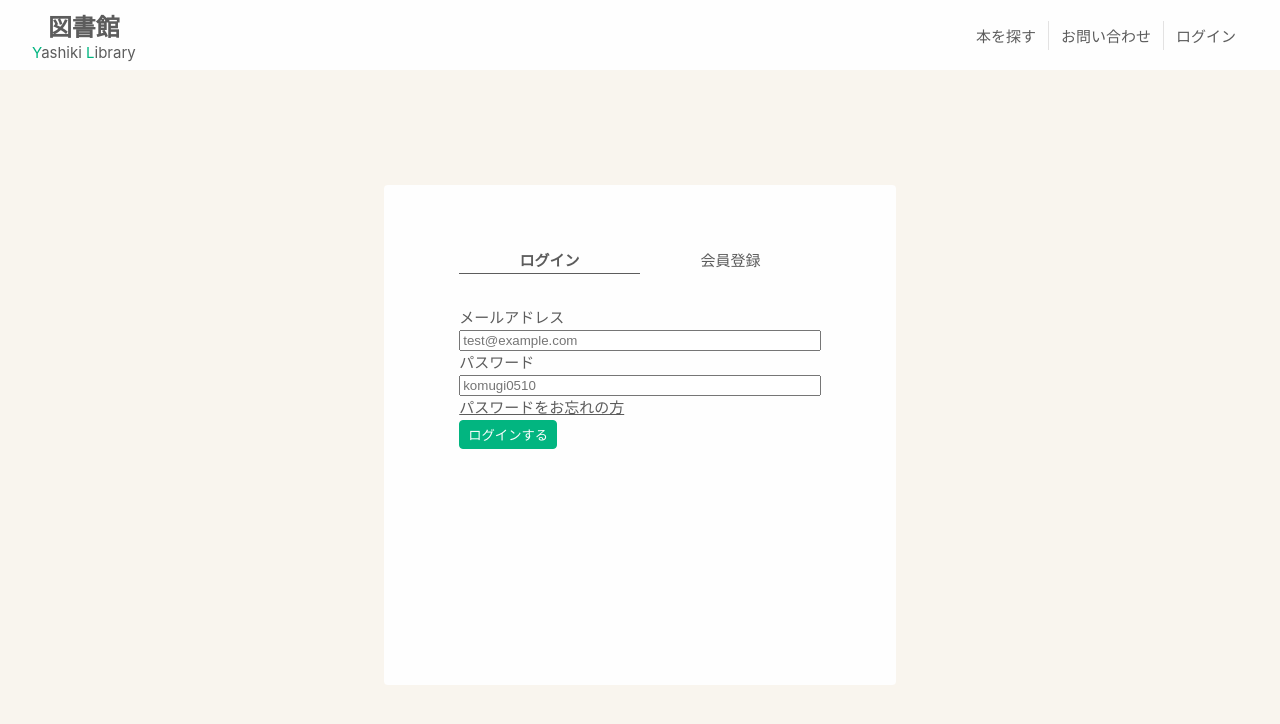
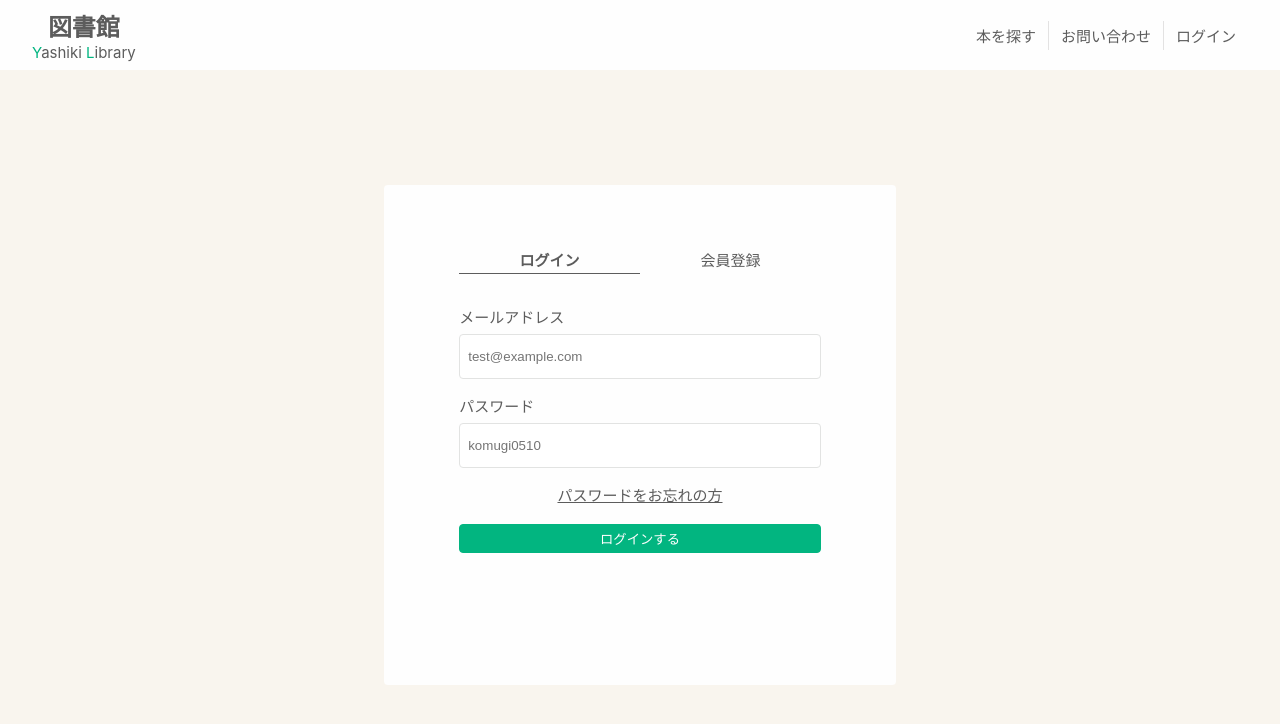
Before and after one commit to ychihiro/book-reservation-vue, a Vue app: page /login in a window 1280 px wide. Shown: the top 724 px of the page. Built offline with nearby package versions, Linux system fonts and the light colour scheme; the HTML template or start-up script is replaced by a standard one.

Commit message:
feat: ログイン認証

```diff
--- a/src/components/Input.vue
+++ b/src/components/Input.vue
@@ -1,15 +1,30 @@
 <script setup lang="ts">
 const { type } = defineProps<{
-  id?: number
+  id?: string
   type: 'text' | 'number'
   placeholder: string
+  className?: string
 }>()
+
+// const { breadcrumbs } = defineProps<{
+//   breadcrumbs: {
+//     name: string
+//     path: string | null
+//   }[]
+// }>()
 
 const model = defineModel<string | number>()
 </script>
 
 <template>
-  <input :type="type" :placeholder="placeholder" v-model="model" />
+  <input :id="id" :type="type" :placeholder="placeholder" v-model="model" />
 </template>
 
-<style></style>
+<style scoped>
+input {
+  height: 45px;
+  padding: 8px;
+  border: 1px solid #e2e3e2;
+  border-radius: 4px;
+}
+</style>
--- /dev/null
+++ b/src/features/auth/components/LoginForm.vue
@@ -0,0 +1,59 @@
+<script setup lang="ts">
+import { ref } from 'vue'
+import Button from '@/components/Button.vue'
+import Input from '@/components/Input.vue'
+// import axios, { type AxiosResponse } from 'axios'
+import axios from '@/plugins/axios'
+import type { LoginRequest } from '@/interfaces/LoginRequest'
+
+const credentials = ref<LoginRequest>({
+  email: '',
+  password: '',
+})
+
+const handleLoginSubmit = async () => {
+  await axios.get('http://localhost/sanctum/csrf-cookie')
+  try {
+    const response = await axios.post('/login', {
+      email: credentials.value.email,
+      password: credentials.value.password,
+    })
+    console.log(response.data)
+  } catch (error) {
+    console.log('login error', error)
+  }
+}
+</script>
+
+<template>
+  <form @submit.prevent="handleLoginSubmit">
+    <div class="input-field">
+      <label for="email">メールアドレス</label>
+      <Input id="email" type="text" placeholder="test@example.com" v-model="credentials.email" />
+    </div>
+    <div class="input-field">
+      <label for="password">パスワード</label>
+      <Input id="password" type="text" placeholder="komugi0510" v-model="credentials.password" />
+    </div>
+    <a href="" class="forgot-password">パスワードをお忘れの方</a>
+    <Button name="ログインする" />
+    <p>{{ credentials.email }}</p>
+    <p>{{ credentials.password }}</p>
+  </form>
+</template>
+
+<style scoped>
+form {
+  display: flex;
+  flex-direction: column;
+  gap: 16px;
+}
+.input-field {
+  display: flex;
+  flex-direction: column;
+  gap: 4px;
+}
+.forgot-password {
+  text-align: center;
+}
+</style>
--- /dev/null
+++ b/src/features/auth/components/RegisterForm.vue
@@ -0,0 +1,32 @@
+<script setup lang="ts">
+import { ref } from 'vue'
+import Button from '@/components/Button.vue'
+import Input from '@/components/Input.vue'
+
+const current = ref<number>(1)
+const inputEmail = ref<string>('')
+const handleLoginSubmit = () => {
+  // TODO: ここでログインの処理を実装
+  // ログインに成功した後の処理は親コンポーネントに委ねる
+}
+</script>
+
+<template>
+  <form @submit.prevent="handleLoginSubmit" v-show="current === 1">
+    <div class="input-field">
+      <label for="">お名前</label>
+      <Input type="text" placeholder="屋敷 太郎" v-model="inputEmail" />
+    </div>
+    <div class="input-field">
+      <label for="">メールアドレス</label>
+      <Input type="text" placeholder="test@example.com" v-model="inputEmail" />
+    </div>
+    <div class="input-field">
+      <label for="email">パスワード</label>
+      <Input type="text" placeholder="komugi0510" v-model="inputEmail" />
+    </div>
+    <Button name="登録する" />
+  </form>
+</template>
+
+<style scoped></style>
--- /dev/null
+++ b/src/interfaces/LoginRequest.ts
@@ -0,0 +1,4 @@
+export interface LoginRequest {
+  email: string
+  password: string
+}
--- /dev/null
+++ b/src/interfaces/RegisterRequest.ts
@@ -0,0 +1,5 @@
+export interface RegisterRequest {
+  name: string
+  email: string
+  password: string
+}
--- /dev/null
+++ b/src/plugins/axios.ts
@@ -0,0 +1,11 @@
+import Axios from 'axios'
+
+const API_URL = 'http://localhost/api'
+
+export const axios = Axios.create({
+  baseURL: API_URL,
+  withCredentials: true,
+  withXSRFToken: true,
+})
+
+export default axios
--- a/src/views/DetailView.vue
+++ b/src/views/DetailView.vue
@@ -3,9 +3,8 @@ import { useRoute } from 'vue-router'
 import { ref, onMounted } from 'vue'
 import Button from '../components/Button.vue'
 import Breadcrumbs from '../components/Breadcrumbs.vue'
-import type { AxiosResponse } from 'axios'
-import axios from 'axios'
-import type { Book } from '../types/Book'
+import axios, { type AxiosResponse } from 'axios'
+import type { Book } from '../interfaces/Book'
 
 const router = useRoute()
 const { params } = router
--- a/src/views/HomeView.vue
+++ b/src/views/HomeView.vue
@@ -1,11 +1,11 @@
 <script setup lang="ts">
 import { ref, onMounted } from 'vue'
 import { useRouter } from 'vue-router'
-import axios, { type AxiosResponse } from 'axios'
+import axios from '@/plugins/axios'
+// import axios, { type AxiosResponse } from 'axios'
 import SearchInput from '../components/SearchInput.vue'
 import Button from '../components/Button.vue'
 import CardItem from '../components/CardItem.vue'
-// import getBooks from '../api/getBooks'
 import type { Book } from '../types/Book'
 
 const inputText = ref<string>('')
@@ -21,7 +21,7 @@ function handleSubmit(): void {}
 
 onMounted(async () => {
   try {
-    const response: AxiosResponse = await axios.get('http://localhost/api/books')
+    const response = await axios.get('http://localhost/api/books')
     books.value = response.data.data
   } catch (error) {
     console.error('データ取得に失敗しました', error)
--- a/src/views/LoginView.vue
+++ b/src/views/LoginView.vue
@@ -1,21 +1,23 @@
 <script setup lang="ts">
 import { ref } from 'vue'
-import Button from '../components/Button.vue'
-import Input from '../components/Input.vue'
+import LoginForm from '@/features/auth/components/LoginForm.vue'
+import RegisterForm from '@/features/auth/components/RegisterForm.vue'
 
-const current = ref<number>(1)
-const inputEmail = ref<string>('')
+const current = ref<'login' | 'register'>('login')
 
-const tabs = [
-  { id: 1, title: 'ログイン', content: 'ログイン画面' },
-  { id: 2, title: '会員登録', content: '会員登録画面' },
+interface Tab {
+  key: 'login' | 'register'
+  name: string
+}
+
+const tabs: Tab[] = [
+  { key: 'login', name: 'ログイン' },
+  { key: 'register', name: '会員登録' },
 ]
 
-const toggleTab = (id: number) => {
-  current.value = id
+const toggleTab = (key: 'login' | 'register') => {
+  current.value = key
 }
-
-const handleLoginSubmit = () => {}
 </script>
 
 <template>
@@ -23,26 +25,19 @@ const handleLoginSubmit = () => {}
     <div class="form-container">
       <div class="login">
         <ul>
-          <li v-for="tab in tabs" :key="tab.id">
-            <div @click="toggleTab(tab.id)" :class="{ select: current === tab.id }">
-              {{ tab.title }}
+          <li v-for="tab in tabs" :key="tab.key">
+            <div @click="toggleTab(tab.key)" :class="{ select: current === tab.key }">
+              {{ tab.name }}
             </div>
           </li>
         </ul>
         <div>
-          <form @submit.prevent="handleLoginSubmit" v-show="current === 1">
-            <div class="input-field">
-              <label for="">メールアドレス</label>
-              <Input type="text" placeholder="test@example.com" v-model="inputEmail" />
-            </div>
-            <div class="input-field">
-              <label for="email">パスワード</label>
-              <Input type="text" placeholder="komugi0510" v-model="inputEmail" />
-            </div>
-            <a href="">パスワードをお忘れの方</a>
-            <Button name="ログインする" />
-          </form>
-          <div v-show="current === 2">会員登録</div>
+          <div v-show="current === 'login'">
+            <LoginForm />
+          </div>
+          <div v-show="current === 'register'">
+            <RegisterForm />
+          </div>
         </div>
       </div>
     </div>
```
Also changed, not shown: src/interfaces/Book.ts (renamed from src/types/Book.ts).
